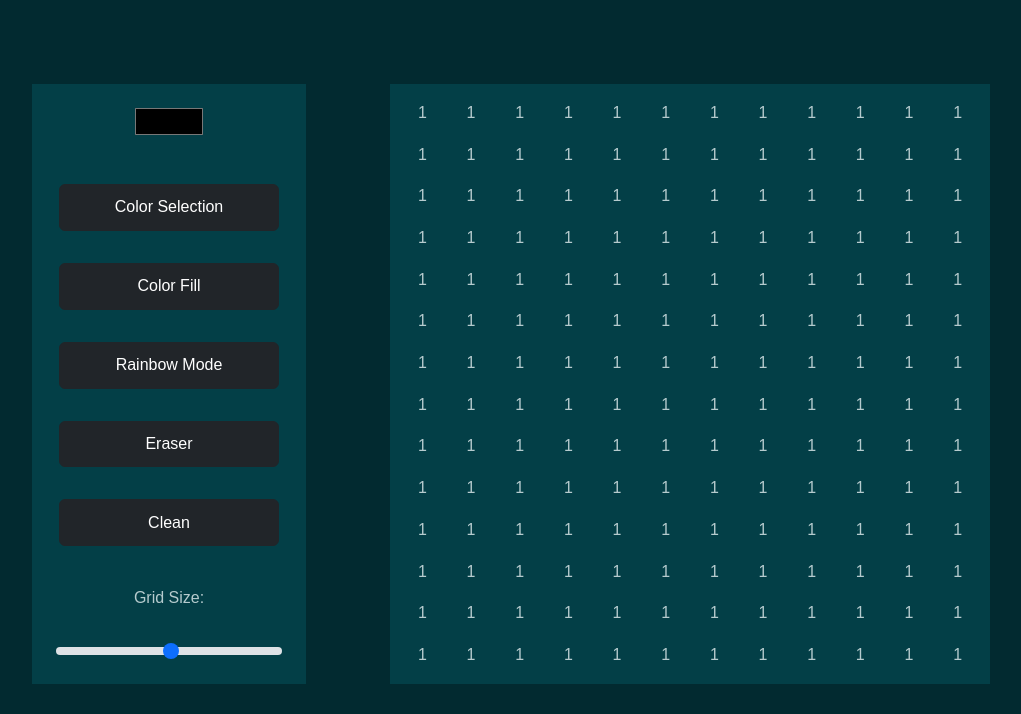
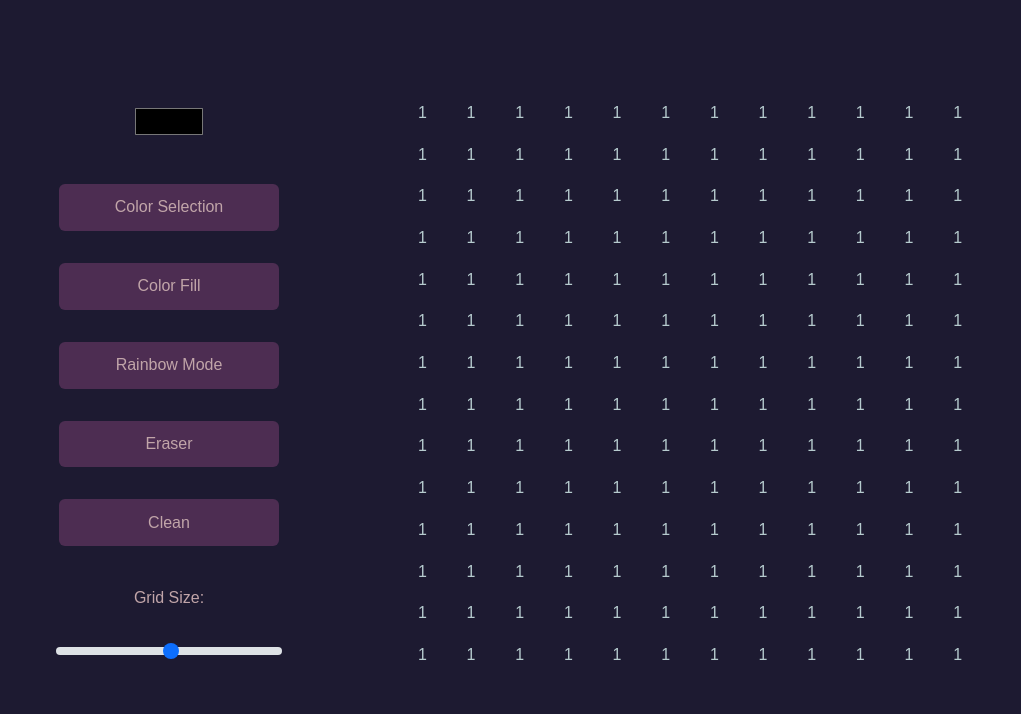
Before and after one commit to CJskii/etch-a-sketch, a plain HTML site: page index.html in a window 1280 px wide. Shown: the part 86-800 px from the top of the page, without its empty margins (139-1160 px from the left). Drawn offline with Linux system fonts and the light colour scheme; a script that the page names is missing.

Commit message:
changed theme colours

```diff
--- a/assets/css/style.css
+++ b/assets/css/style.css
@@ -2,10 +2,10 @@
 :root {
     --color-body: #b6cbce;
     --color-heading: #eef3db;
-    --color-base: #033f47;
-    --color-base2: #022a30;
+    --color-base: #1D1A31;
+    --color-base2: #1D1A31;
     --color-brand: #e0f780;
-    --color-brand2: #deff58;
+    --color-brand2: #C1A5A9;
     --sidbar-width: 240px;
     --font-base: "Bai Jamjuree";
     --grid-cols: 1;
@@ -33,7 +33,7 @@ body {
     border-bottom: 2px solid rgba(255,255,255,0.1);
 }
 
-.title{
+.title, label{
     color: var(--color-brand2)
 }
 
@@ -98,3 +98,8 @@ button{
         height: 600px;
     }
 }
+
+.css-button-shadow--grey{
+    background-color: #4D2D52;
+    color: #C1A5A9
+}
--- a/index.html
+++ b/index.html
@@ -62,7 +62,7 @@
 
         <!-- HEADER -->
         <div class="header text-center p-4">
-            <h1>Etch-A-Sketch</h1>
+            <h1 class="title">Etch-A-Sketch</h1>
         </div>
         <!-- HEADER -->
 
@@ -245,11 +245,11 @@
                 <div class="container-fluid overflow-hidden col-sm-6 col-md-6 col-lg-3 d-flex justify-content-lg-center align-items-lg-center m-lg-2">
                     <div id="list-container" class="row justify-content-center m-2">
                         <input type="color" class="color-selection col-4 rounded-4 my-4 bg-transparent border-0" color="#000000">
-                        <button type="button" class="css-button-shadow--grey btn btn-dark col-4 my-3">Color Selection</button>
-                        <button type="button" class="css-button-shadow--grey btn btn-dark col-4 my-3">Color Fill</button>
-                        <button type="button" class="css-button-shadow--grey btn btn-dark col-4 my-3">Rainbow Mode</button>
-                        <button type="button" class="css-button-shadow--grey btn btn-dark col-4 my-3">Eraser</button>
-                        <button type="button" class="css-button-shadow--grey btn btn-dark col-4 my-3">Clean</button>
+                        <button type="button" class="css-button-shadow--grey btn col-4 my-3">Color Selection</button>
+                        <button type="button" class="css-button-shadow--grey btn col-4 my-3">Color Fill</button>
+                        <button type="button" class="css-button-shadow--grey btn col-4 my-3">Rainbow Mode</button>
+                        <button type="button" class="css-button-shadow--grey btn col-4 my-3">Eraser</button>
+                        <button type="button" class="css-button-shadow--grey btn col-4 my-3">Clean</button>
                         <label for="customRange3" class="form-label text-center mt-4">Grid Size: </label>
                         <input type="range" class="form-range p-4" min="1" max="64" id="customRange3">
                     </div>
```
